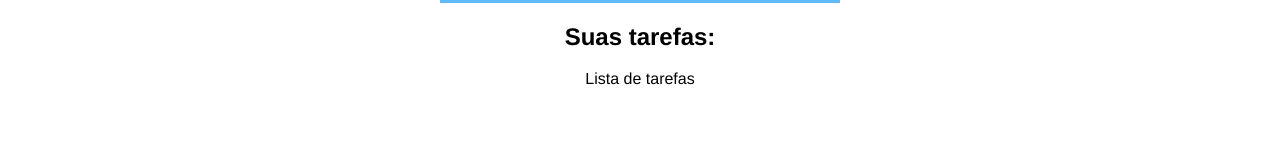
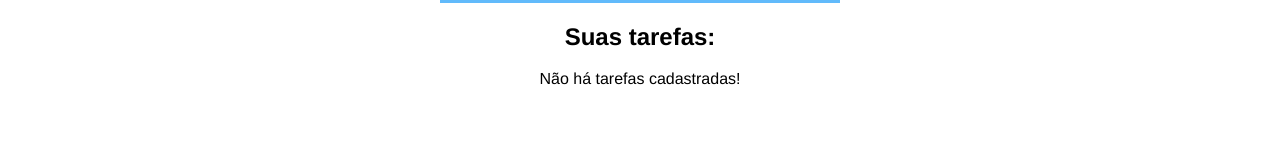
Before and after one commit to Igor-Maceno/To-do-React, a React (Create React App) app in the folder to-do-react/: page / in a window 1280 px wide. Shown: the part 333-493 px from the top of the page. Built offline with nearby package versions, Linux system fonts and the light colour scheme; the HTML template or start-up script is replaced by a standard one.

Commit message:
show tasks

```diff
--- a/to-do-react/src/App.tsx
+++ b/to-do-react/src/App.tsx
@@ -26,7 +26,7 @@
         </div>
         <div>
           <h2>Suas tarefas:</h2>
-          <TaskList />
+          <TaskList taskList={taskList}/>
         </div>
       </main>
       <Footer />
--- a/to-do-react/src/components/TaskList.tsx
+++ b/to-do-react/src/components/TaskList.tsx
@@ -1,13 +1,25 @@
 import React from "react";
+import { ITask } from "../interfaces/task";
 
-type Props = {};
+import styles from './TaskList.module.css';
 
-const TaskList = (props: Props) => {
-  return (
-    <div>
-      <p>Lista de tarefas</p>
-    </div>
-  );
+type Props = {
+  taskList: ITask[];
+};
+
+const TaskList = ({taskList}: Props) => {
+  return(
+   <>
+    {taskList.length > 0 ? (
+      taskList.map((task)=>(
+        <div key={task.id}>
+          <p>{task.title}</p>
+        </div>
+      ))
+      ) : (<p>Não há tarefas cadastradas!</p>)
+    }
+   </>
+  )
 };
 
 export default TaskList;
```
Also changed, not shown: to-do-react/src/components/TaskList.module.css (added).
